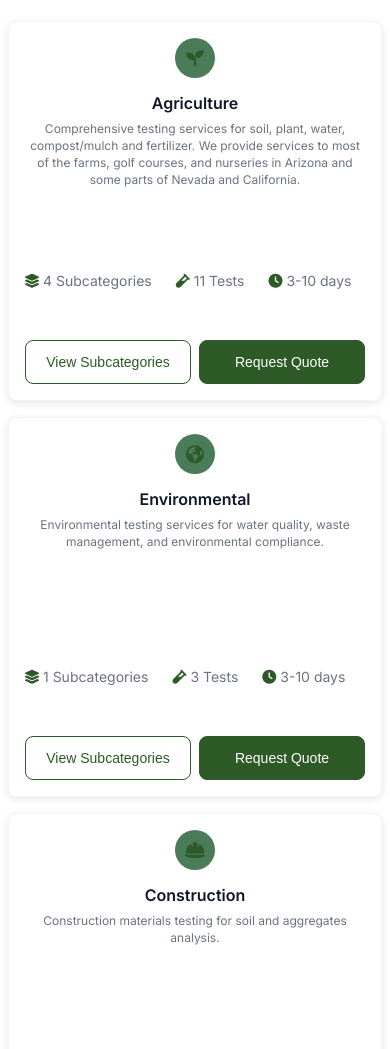
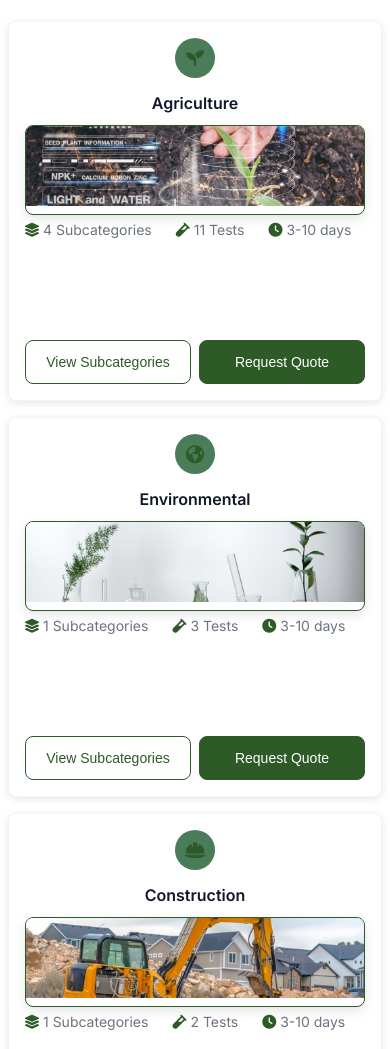
Before and after one commit to jokoss/static, a plain HTML site: page index.html in a window 390 px wide. Shown: the part 1180-2229 px from the top of the page. Drawn offline with nearby package versions, Linux system fonts and the light colour scheme.

Commit message:
Replace category descriptions with images from img folder
- Updated testData structure to use image paths instead of descriptions
- Modified displayServices function to show category images
- Added CSS styling for category images with nice outline and hover effects
- Images are responsive with different sizes for mobile devices
- Added smooth transitions and scaling effects on hover
- Category images now have primary color border and shadow effects
- Mobile responsive: 100px height on mobile, 80px on small mobile
- Desktop: 120px height with enhanced hover effects

```diff
--- a/script.js
+++ b/script.js
@@ -13,7 +13,7 @@ let debounceTimer = null;
 const testData = {
     agriculture: {
         name: 'Agriculture',
-        description: 'Comprehensive testing services for soil, plant, water, compost/mulch and fertilizer. We provide services to most of the farms, golf courses, and nurseries in Arizona and some parts of Nevada and California.',
+        image: 'img/agriculture.jpg',
         icon: 'fas fa-seedling',
         subcategories: [
             {
@@ -400,7 +400,7 @@ const testData = {
     },
     environmental: {
         name: 'Environmental',
-        description: 'Environmental testing services for water quality, waste management, and environmental compliance.',
+        image: 'img/environmental.jpg',
         icon: 'fas fa-globe-americas',
         subcategories: [
             {
@@ -484,7 +484,7 @@ const testData = {
     },
     construction: {
         name: 'Construction',
-        description: 'Construction materials testing for soil and aggregates analysis.',
+        image: 'img/construction-materials.jpg',
         icon: 'fas fa-hard-hat',
         subcategories: [
             {
@@ -545,7 +545,7 @@ const testData = {
     },
     dietary: {
         name: 'Dietary Supplements',
-        description: 'Dietary supplement testing for minerals, contaminants, and heavy metals.',
+        image: 'img/neutraceutical.jpg',
         icon: 'fas fa-pills',
         subcategories: [
             {
@@ -606,7 +606,7 @@ const testData = {
     },
     water: {
         name: 'Water',
-        description: 'Comprehensive water testing services for irrigation, drinking water, and wastewater analysis.',
+        image: 'img/environmental.jpg',
         icon: 'fas fa-tint',
         subcategories: [
             {
@@ -792,7 +792,7 @@ const testData = {
     },
     microbiology: {
         name: 'Microbiology',
-        description: 'Comprehensive microbiology testing services for pathogens and microbial contaminants.',
+        image: 'img/microbiology.jpg',
         icon: 'fas fa-microscope',
         subcategories: [
             {
@@ -987,7 +987,9 @@ function displayServices(data, filteredData = null) {
                 </div>
                 <div class="service-content">
                     <h3 class="service-title">${category.name}</h3>
-                    <p class="service-description">${category.description}</p>
+                    <div class="service-image">
+                        <img src="${category.image}" alt="${category.name}" class="category-image">
+                    </div>
                     <div class="service-meta">
                         <div class="meta-item">
                             <i class="fas fa-layer-group"></i>
--- a/styles.css
+++ b/styles.css
@@ -650,6 +650,33 @@ p {
     min-height: 0;
 }
 
+/* Category Images */
+.service-image {
+    margin: var(--spacing-sm) 0;
+    border-radius: var(--radius-md);
+    overflow: hidden;
+    box-shadow: 0 4px 12px rgba(0, 0, 0, 0.1);
+    border: 2px solid var(--primary-color);
+    transition: all var(--transition-normal);
+}
+
+.category-image {
+    width: 100%;
+    height: 120px;
+    object-fit: cover;
+    object-position: center;
+    transition: transform var(--transition-normal);
+}
+
+.service-card:hover .service-image {
+    box-shadow: 0 6px 20px rgba(0, 0, 0, 0.15);
+    border-color: var(--secondary-color);
+}
+
+.service-card:hover .category-image {
+    transform: scale(1.05);
+}
+
 .service-title {
     font-size: var(--font-size-xl);
     font-weight: 600;
@@ -2156,6 +2183,16 @@ p {
         margin-bottom: var(--spacing-md);
     }
 
+    /* Category Images - Mobile */
+    .category-image {
+        height: 100px;
+    }
+
+    .service-image {
+        margin: var(--spacing-xs) 0;
+        border-width: 1px;
+    }
+
     .service-card .btn {
         width: 100%;
         padding: var(--spacing-sm) var(--spacing-md);
@@ -2482,6 +2519,16 @@ p {
     .service-card p {
         font-size: 12px;
         line-height: 1.4;
+    }
+
+    /* Category Images - Small Mobile */
+    .category-image {
+        height: 80px;
+    }
+
+    .service-image {
+        margin: var(--spacing-xs) 0;
+        border-width: 1px;
     }
 
     /* About Section for Small Mobile */
```
Also changed, not shown: img/agriculture.jpg (added), img/construction-materials.jpg (added), img/environmental.jpg (added), img/innovation.jpg (added), img/microbiology.jpg (added), img/neutraceutical.jpg (added).
